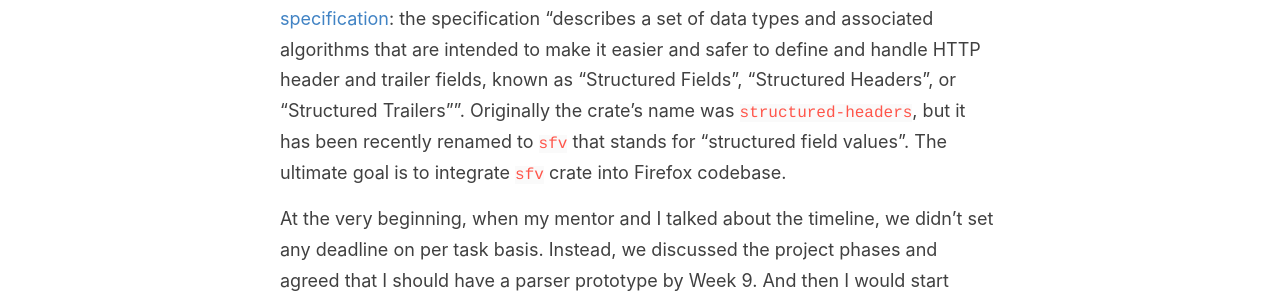
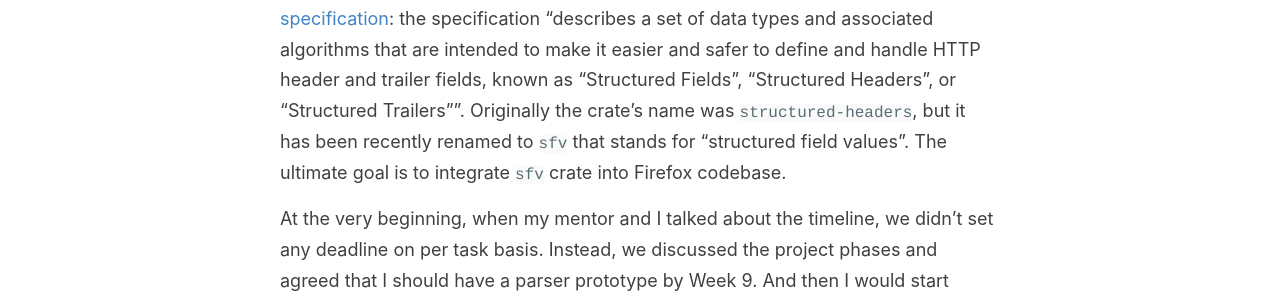
Before and after one commit to undef1nd/undef1nd.github.io, a Jekyll site: the page built from _posts/2020-07-13-about-project.md, in a window 1280 px wide. Shown: the part 422-717 px from the top of the page. Built offline with Jekyll 4.4.1, drawn with Linux system fonts in a browser that asks for light colours.

Commit message:
Change color

```diff
--- a/_sass/_darcula.scss
+++ b/_sass/_darcula.scss
@@ -12,7 +12,7 @@ code {
 
 .highlighter-rouge {
     background-color: #FAFAFA;
-    color: #FF554A;
+    color: #586E75;
     font-size: 16px;
 }
 
```
